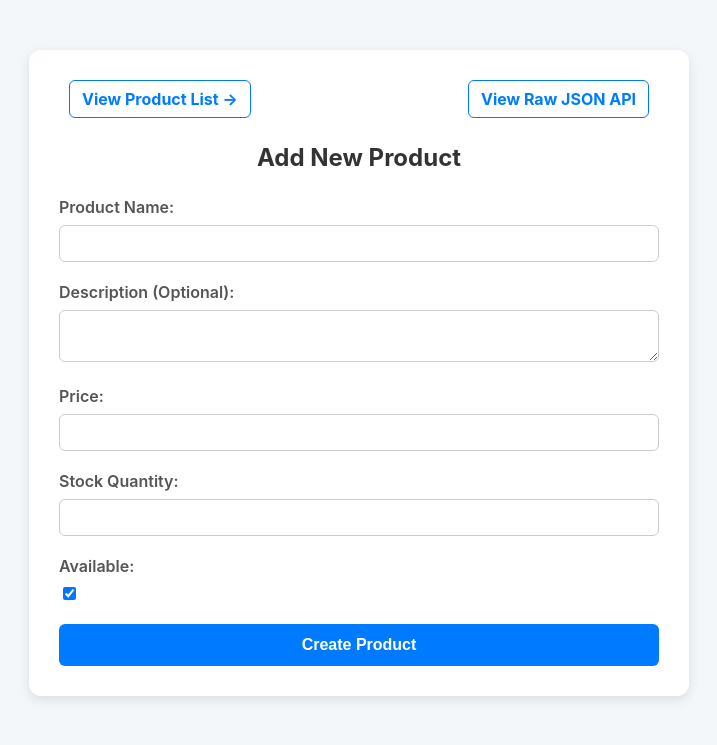
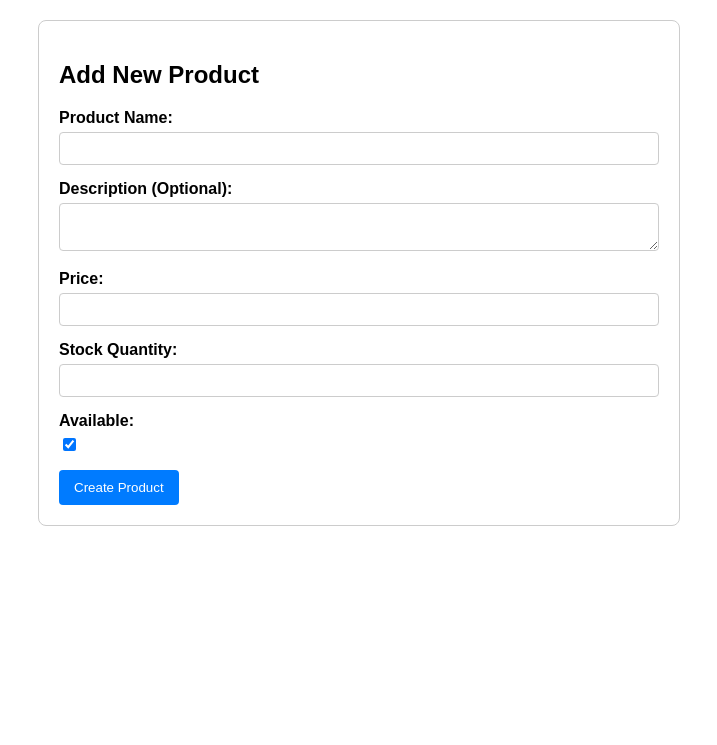
Before and after one commit to rokas32/RenderWebsiteCRUD, a Flask app: page / in a window 1280 px wide. Shown: the top 745 px of the page, without its empty margins (281-998 px from the left). Run offline with Flask 3, Linux system fonts and the light colour scheme.

Commit message:
FIX: Reverted entire repository to b5cca44 structure and applied current DB credentials to resolve OperationalError.

```diff
--- a/app.py
+++ b/app.py
@@ -8,6 +8,10 @@ from datetime import datetime
 # Import the Blueprint containing the CRUD API routes
 from product_routes import product_api
 
+# NOTE: We do NOT import 'cli' directly here to avoid a circular import error.
+# The Flask CLI tool handles loading 'cli.py' when 'flask db create' is run.
+
+
 # --- Configuration ---
 app = Flask(__name__)
 # Set a secret key for session management (required for flash messages)
@@ -15,9 +19,7 @@ app.config['SECRET_KEY'] = os.environ.get('SECRET_KEY', 'a_secret_key_for_flash'
 app.url_map.strict_slashes = False
 
 # Database credentials (These read from Render Environment Variables when deployed)
-# 🚨 IMPORTANT: Replace these fallback values ('dpg-d3ic7qje2dus7390s4gg-a', etc.)
-# with the *exact* credentials from your Render PostgreSQL instance if they differ!
-DB_HOST = os.environ.get('DB_HOST', 'dpg-d3ic7qje2dus7390s4gg-a')
+DB_HOST = os.environ.get('DB_HOST', 'dpg-d3ic7qje5dus7390s4gg-a')
 DB_NAME = os.environ.get('DB_NAME', 'product_db_k4v2')
 DB_USER = os.environ.get('DB_USER', 'product_db_k4v2_user')
 DB_PASS = os.environ.get('DB_PASS', 'RT2RIIydmEMUrdzAgvOsF3YNH2rwpCfr')
@@ -58,13 +60,10 @@ def safe_convert(value, target_type, default):
     """Safely converts a string value to a number type, using default if value is empty/None."""
     if value is None or str(value).strip() == '':
         return default
-    try:
-        return target_type(value)
-    except ValueError:
-        raise ValueError(f"Input '{value}' must be a valid number.")
+    return target_type(value)
 
 
-# --- Frontend Routes ---
+# --- Frontend Routes (Form Display and Submission) ---
 
 @app.route('/', methods=['GET'])
 def create_product_form():
@@ -110,32 +109,16 @@ def submit_product():
         return redirect(url_for('create_product_form'))
 
     except ValueError as e:
-        # Handle validation errors
+        # Handle validation errors (e.g., name missing, non-numeric input)
         flash(f"Error: Invalid input. {e}")
         return redirect(url_for('create_product_form'))
 
     except Exception as e:
-        # If it's an OperationalError, the connection is bad.
+        # Handle database errors (e.g., connection lost, type issue)
         db.session.rollback()
-        flash(f"Fatal Error: Failed to save product. Database error: {e.__class__.__name__}. Check your DB credentials in app.py!")
+        # This will show a detailed error on the page for debugging
+        flash(f"Fatal Error: Failed to save product. Database error: {e.__class__.__name__}")
         return redirect(url_for('create_product_form'))
-
-# --- NEW ROUTE: Product List Table ---
-@app.route('/products', methods=['GET'])
-def list_products_ui():
-    """
-    Fetches all products and renders them in an HTML table using product_list.html.
-    """
-    try:
-        products = Product.query.all()
-        product_list = [p.to_dict() for p in products]
-
-        # Pass the list of dictionaries to the new template
-        return render_template('product_list.html', products=product_list)
-    except Exception as e:
-        flash(f"Error fetching products: {e}")
-        # Render an empty template with an error message
-        return render_template('product_list.html', products=[])
 
 
 # --- Status Route (Moved from root) ---
--- a/templates/create_product.html
+++ b/templates/create_product.html
@@ -4,71 +4,19 @@
     <meta charset="UTF-8">
     <title>Create New Product</title>
     <style>
-        body { font-family: Inter, Arial, sans-serif; margin: 0; padding: 20px; background-color: #f4f7f9; }
-        .container { max-width: 600px; margin: 30px auto; background-color: white; padding: 30px; border-radius: 12px; box-shadow: 0 4px 12px rgba(0, 0, 0, 0.1); }
-        h2 { text-align: center; color: #333; margin-bottom: 25px; }
-
-        /* New Navigation Bar Styling */
-        .button-group {
-            display: flex;
-            justify-content: space-between;
-            margin-bottom: 25px;
-            padding: 0 10px;
-        }
-        .button-group a {
-            color: #007bff;
-            text-decoration: none;
-            font-weight: bold;
-            padding: 8px 12px;
-            border: 1px solid #007bff;
-            border-radius: 6px;
-            transition: all 0.2s;
-        }
-        .button-group a:hover {
-            background-color: #e6f0ff;
-            text-decoration: none;
-        }
-
-        div { margin-bottom: 20px; }
-        label { display: block; margin-bottom: 8px; font-weight: 600; color: #555; }
-        input[type="text"], input[type="number"], textarea {
-            width: 100%;
-            padding: 10px;
-            box-sizing: border-box;
-            border: 1px solid #ccc;
-            border-radius: 6px;
-            transition: border-color 0.3s;
-        }
-        input:focus, textarea:focus { border-color: #007bff; outline: none; box-shadow: 0 0 0 3px rgba(0, 123, 255, 0.25); }
-
-        button {
-            width: 100%;
-            padding: 12px 15px;
-            background-color: #007bff;
-            color: white;
-            border: none;
-            border-radius: 6px;
-            cursor: pointer;
-            font-size: 16px;
-            font-weight: bold;
-            transition: background-color 0.3s;
-        }
-        button:hover { background-color: #0056b3; }
-
-        /* Style for flash messages */
-        .message { color: #155724; font-weight: bold; margin-top: 15px; border: 1px solid #c3e6cb; background-color: #d4edda; padding: 12px; border-radius: 6px; }
-        .error-message { color: #721c24; font-weight: bold; margin-top: 15px; border: 1px solid #f5c6cb; background-color: #f8d7da; padding: 12px; border-radius: 6px; }
+        body { font-family: Arial, sans-serif; margin: 20px; }
+        form { max-width: 600px; margin: 0 auto; padding: 20px; border: 1px solid #ccc; border-radius: 8px; }
+        div { margin-bottom: 15px; }
+        label { display: block; margin-bottom: 5px; font-weight: bold; }
+        input[type="text"], input[type="number"], textarea { width: 100%; padding: 8px; box-sizing: border-box; border: 1px solid #ccc; border-radius: 4px; }
+        button { padding: 10px 15px; background-color: #007bff; color: white; border: none; border-radius: 4px; cursor: pointer; }
+        /* Style for success messages */
+        .message { color: green; font-weight: bold; margin-top: 10px; border: 1px solid #c3e6cb; background-color: #d4edda; padding: 10px; border-radius: 4px; }
+        /* Style for error messages (NEW) */
+        .error-message { color: #721c24; font-weight: bold; margin-top: 10px; border: 1px solid #f5c6cb; background-color: #f8d7da; padding: 10px; border-radius: 4px; }
     </style>
 </head>
 <body>
-    <div class="container">
-        <!-- Navigation Bar: Now includes links to both the Table and the Raw JSON -->
-        <div class="button-group">
-            <a href="/products">View Product List →</a>
-            <a href="/api/products" target="_blank">View Raw JSON API</a>
-        </div>
-
-        <!-- Form action is now the root path '/' -->
     <form action="/" method="POST">
         <h2>Add New Product</h2>
         <div>
@@ -93,11 +41,9 @@
         </div>
         <button type="submit">Create Product</button>
 
-            <!-- Flash messages display -->
         {% with messages = get_flashed_messages() %}
             {% if messages %}
                 {% for message in messages %}
-                        <!-- Check for the word 'Error' to determine styling -->
                     {% if 'Error' in message or 'error' in message %}
                         <div class="error-message">
                             {{ message }}
@@ -111,6 +57,5 @@
             {% endif %}
         {% endwith %}
     </form>
-    </div>
 </body>
 </html>
```
Lines whose indentation alone changed are shown as unchanged.
